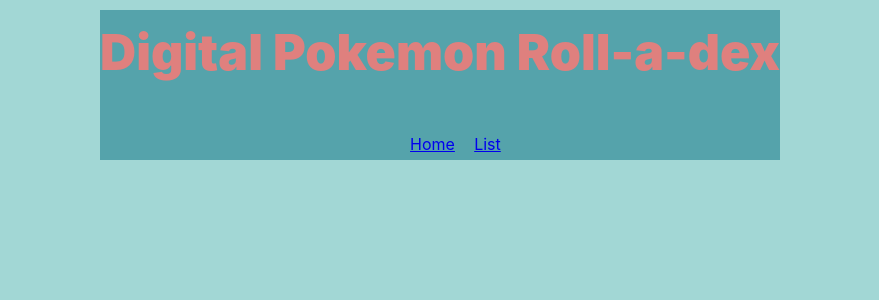
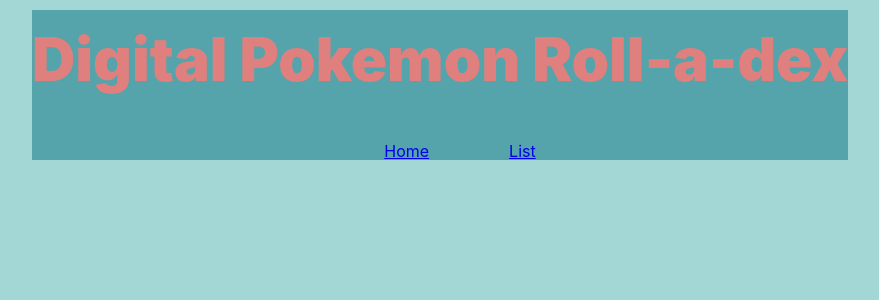
Before and after one commit to jillianlg/pokedex, a React (Create React App) app: page / in a window 1280 px wide. Shown: the top 300 px of the page, without its empty margins (200-1079 px from the left). Built offline with nearby package versions, Linux system fonts and the light colour scheme.

Commit message:
givving up on css

```diff
--- a/src/Header.css
+++ b/src/Header.css
@@ -9,32 +9,20 @@
     margin-bottom: 10px;
 }
 
-.header-title {
-    font-weight: 900;
-    font-size: 50px;
-    color: #DF807E;
-}
-
 .nav {
     display: flex;
     flex-direction: row;
-    justify-content: space-between;
     align-items: flex-start;
     list-style: none;
-    padding-bottom: 10px;
-    /* background-color: #DF807E;
-    height: 50px;
-    width: 500px;
-    border-radius: 10px; */
+}
+
+.header-title {
+    font-weight: 900;
+    font-size: 60px;
+    color: #DF807E;
+    margin: 30px 0px;
 }
 
 li {
-    display: flex;
-    flex-direction: row;
-    justify-content: space-evenly;
-    align-items: center;
-    text-align: center;
-    height: 25px;
-    width: 55px;
-    border-radius: 5px;
+    padding: 0px 40px;
 }
--- a/src/Header.js
+++ b/src/Header.js
@@ -13,7 +13,6 @@ export default class Header extends React.Component {
                 </li>
                 <li>
                     <Link to="/list" >List</Link>
-
                 </li>
             </ul>
             </div>
```
Lines whose indentation alone changed are shown as unchanged.
